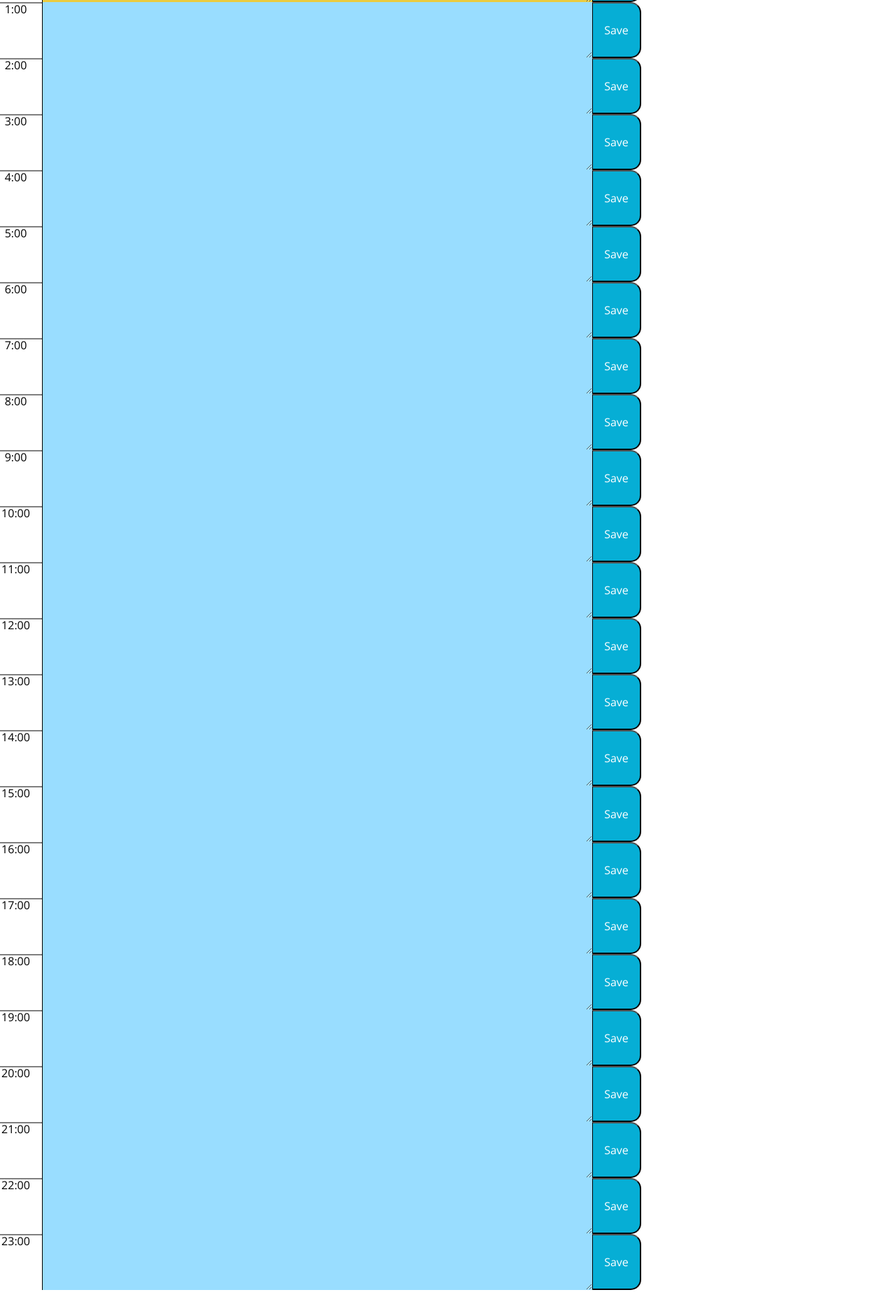
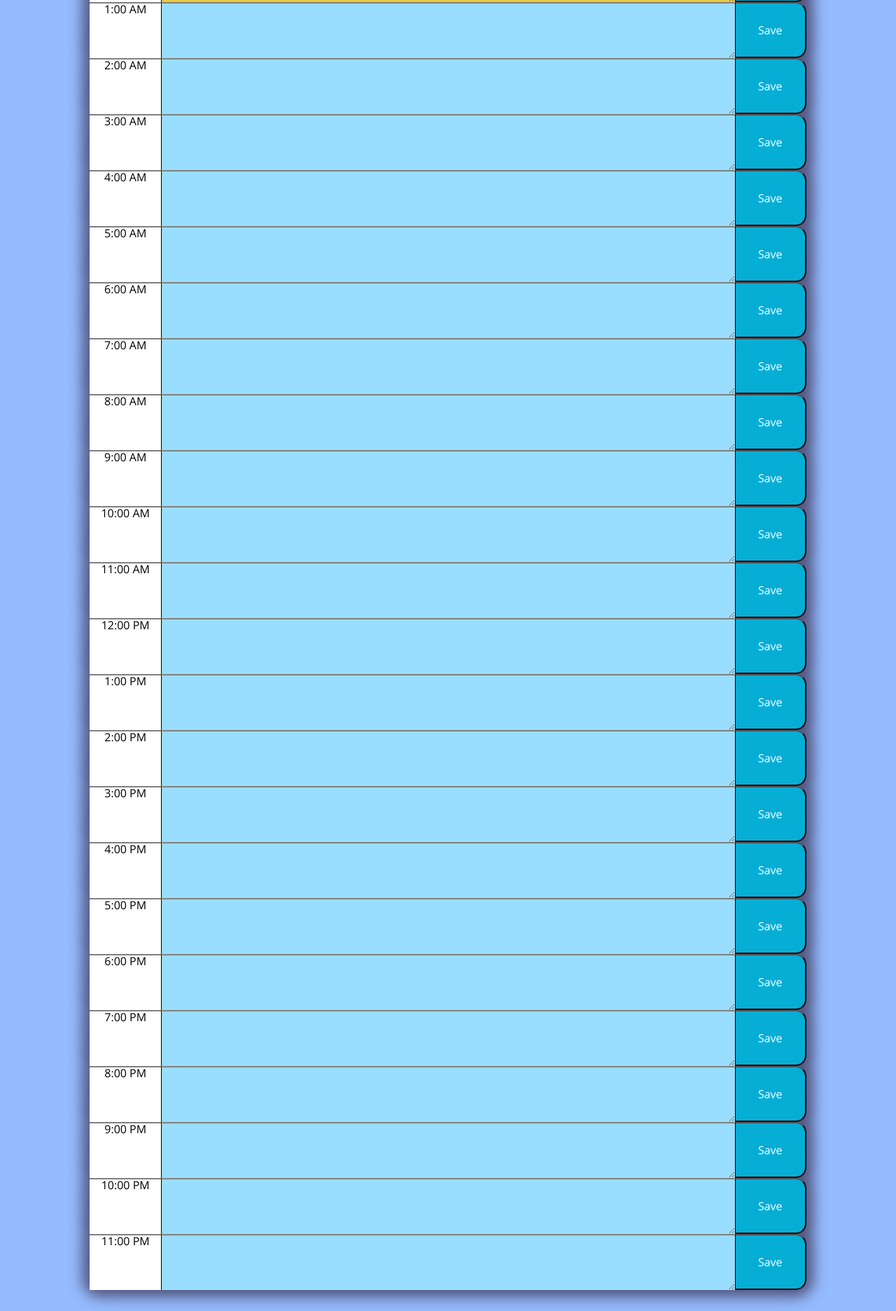
Before and after one commit to maxwellstickels/calendar-app, a plain HTML site: page index.html in a window 1280 px wide. Shown: the part 413-2286 px from the top of the page at 70% size. Before the commit the page ends 2256 px from the top, so only its background shows below. Drawn offline with nearby package versions, Linux system fonts and the light colour scheme.

Commit message:
CSS layout now looks bearable. Adjusted media queries to improve site on smaller screens.

```diff
--- a/assets/css/style.css
+++ b/assets/css/style.css
@@ -1,14 +1,17 @@
-body {
+
+
+  body {
     font-family: 'Open Sans', sans-serif;
     font-size: 16px;
     line-height: 1;
+    background-color: #95bcff;
   }
 
   textarea {
     background: transparent;
     border: none;
-    width: 60%;
-    color: #000000;
+    width: 80%;
+    border-top: 2px solid gray;
     border-left: 1px solid black;
     padding: 10px;
   }
@@ -17,6 +20,7 @@ body {
     text-align: center;
     background-color: transparent;
     color: black;
+    background-color: white;
     border-radius: 0;
     border-bottom: 10px solid black;
   }
@@ -28,49 +32,68 @@ body {
   .timeblock-area {
     margin: 0 auto;
   }
+
   .time-block {
     text-align: center;
     border-radius: 15px;
+    box-shadow: 0px 0px 20px 10px #50517a;
   }
 
   .row {
     white-space: pre-wrap;
     height: 80px;
+    width:80%;
+    margin-left: auto;
+    margin-right: auto;
+    padding-right: 0px;
   }
 
   .hour {
     background-color: #ffffff;
     color: #000000;
     border-top: 2px solid gray;
-    width:75px;
+    width:10%;
   }
 
   .past {
     background-color: #d3d3d3;
-    color: white;
+    color: black;
   }
 
   .present {
     background-color: #eacb40;
-    color: white;
+    color: black;
   }
 
   .future {
     background-color: #99ddff;
-    color: white;
+    color: black;
   }
 
   .saveBtn {
     border-left: 1px solid black;
     border-top-right-radius: 15px;
     border-bottom-right-radius: 15px;
-    width: 70px;
+    width: 10%;
     float: right;
     background-color: #06aed5;
     color: white;
+    display: inline;
   }
 
   .saveBtn i:hover {
     font-size: 20px;
     transition: all 0.3s ease-in-out;
   }
+
+  @media screen and (max-width: 820px) {
+    textarea {
+      width:70%;
+    }
+    .saveBtn {
+      width:15%;
+    }
+    .hour {
+      width:15%;
+    }
+  }
--- a/index.html
+++ b/index.html
@@ -31,126 +31,127 @@
     <div class="timeblock-area">
       <!-- Timeblocks go here -->
       <section class="time-block row" id="time-block0">
-        <section class="hour">0:00</section>
+        <section class="hour">12:00 AM</section>
         <textarea class="textarea"></textarea>
         <button class="saveBtn">Save</button>
       </section>
       <section class="time-block row" id="time-block1">
-        <section class="hour">1:00</section>
+        <section class="hour">1:00 AM</section>
         <textarea class="textarea"></textarea>
         <button class="saveBtn">Save</button>
     </section>
     <section class="time-block row" id="time-block2">
-        <section class="hour">2:00</section>
+        <section class="hour">2:00 AM</section>
         <textarea class="textarea"></textarea>
         <button class="saveBtn">Save</button>
     </section>
     <section class="time-block row" id="time-block3">
-        <section class="hour">3:00</section>
+        <section class="hour">3:00 AM</section>
         <textarea class="textarea"></textarea>
         <button class="saveBtn">Save</button>
     </section>
     <section class="time-block row" id="time-block4">
-        <section class="hour">4:00</section>
+        <section class="hour">4:00 AM</section>
         <textarea class="textarea"></textarea>
         <button class="saveBtn">Save</button>
     </section>
     <section class="time-block row" id="time-block5">
-        <section class="hour">5:00</section>
+        <section class="hour">5:00 AM</section>
         <textarea class="textarea"></textarea>
         <button class="saveBtn">Save</button>
     </section>
     <section class="time-block row" id="time-block6">
-        <section class="hour">6:00</section>
+        <section class="hour">6:00 AM</section>
         <textarea class="textarea"></textarea>
         <button class="saveBtn">Save</button>
     </section>
     <section class="time-block row" id="time-block7">
-        <section class="hour">7:00</section>
+        <section class="hour">7:00 AM</section>
         <textarea class="textarea"></textarea>
         <button class="saveBtn">Save</button>
     </section>
     <section class="time-block row" id="time-block8">
-        <section class="hour">8:00</section>
+        <section class="hour">8:00 AM</section>
         <textarea class="textarea"></textarea>
         <button class="saveBtn">Save</button>
     </section>
     <section class="time-block row" id="time-block9">
-        <section class="hour">9:00</section>
+        <section class="hour">9:00 AM</section>
         <textarea class="textarea"></textarea>
         <button class="saveBtn">Save</button>
     </section>
     <section class="time-block row" id="time-block10">
-        <section class="hour">10:00</section>
+        <section class="hour">10:00 AM</section>
         <textarea class="textarea"></textarea>
         <button class="saveBtn">Save</button>
     </section>
     <section class="time-block row" id="time-block11">
-      <section class="hour">11:00</section>
+      <section class="hour">11:00 AM</section>
       <textarea class="textarea"></textarea>
       <button class="saveBtn">Save</button>
   </section>
   <section class="time-block row" id="time-block12">
-      <section class="hour">12:00</section>
+      <section class="hour">12:00 PM</section>
       <textarea class="textarea"></textarea>
       <button class="saveBtn">Save</button>
   </section>
   <section class="time-block row" id="time-block13">
-      <section class="hour">13:00</section>
+      <section class="hour">1:00 PM</section>
       <textarea class="textarea"></textarea>
       <button class="saveBtn">Save</button>
   </section>
   <section class="time-block row" id="time-block14">
-      <section class="hour">14:00</section>
+      <section class="hour">2:00 PM</section>
       <textarea class="textarea"></textarea>
       <button class="saveBtn">Save</button>
   </section>
   <section class="time-block row" id="time-block15">
-      <section class="hour">15:00</section>
+      <section class="hour">3:00 PM</section>
       <textarea class="textarea"></textarea>
       <button class="saveBtn">Save</button>
   </section>
   <section class="time-block row" id="time-block16">
-      <section class="hour">16:00</section>
+      <section class="hour">4:00 PM</section>
       <textarea class="textarea"></textarea>
       <button class="saveBtn">Save</button>
   </section>
   <section class="time-block row" id="time-block17">
-      <section class="hour">17:00</section>
+      <section class="hour">5:00 PM</section>
       <textarea class="textarea"></textarea>
       <button class="saveBtn">Save</button>
   </section>
   <section class="time-block row" id="time-block18">
-      <section class="hour">18:00</section>
+      <section class="hour">6:00 PM</section>
       <textarea class="textarea"></textarea>
       <button class="saveBtn">Save</button>
   </section>
   <section class="time-block row" id="time-block19">
-      <section class="hour">19:00</section>
+      <section class="hour">7:00 PM</section>
       <textarea class="textarea"></textarea>
       <button class="saveBtn">Save</button>
   </section>
   <section class="time-block row" id="time-block20">
-    <section class="hour">20:00</section>
+    <section class="hour">8:00 PM</section>
     <textarea class="textarea"></textarea>
     <button class="saveBtn">Save</button>
 </section>
 <section class="time-block row" id="time-block21">
-  <section class="hour">21:00</section>
+  <section class="hour">9:00 PM</section>
   <textarea class="textarea"></textarea>
   <button class="saveBtn">Save</button>
 </section>
 <section class="time-block row" id="time-block22">
-  <section class="hour">22:00</section>
+  <section class="hour">10:00 PM</section>
   <textarea class="textarea"></textarea>
   <button class="saveBtn">Save</button>
 </section>
 <section class="time-block row" id="time-block23">
-  <section class="hour">23:00</section>
+  <section class="description hour">11:00 PM</section>
   <textarea class="textarea"></textarea>
   <button class="saveBtn">Save</button>
 </section>
     </div>
+    <div style="height:30px"></div>
     <script src="https://cdnjs.cloudflare.com/ajax/libs/jquery/3.2.1/jquery.min.js"></script>
     <script src="https://cdnjs.cloudflare.com/ajax/libs/moment.js/2.24.0/moment.min.js"></script>
     <script src="assets/js/script.js"></script>
```
